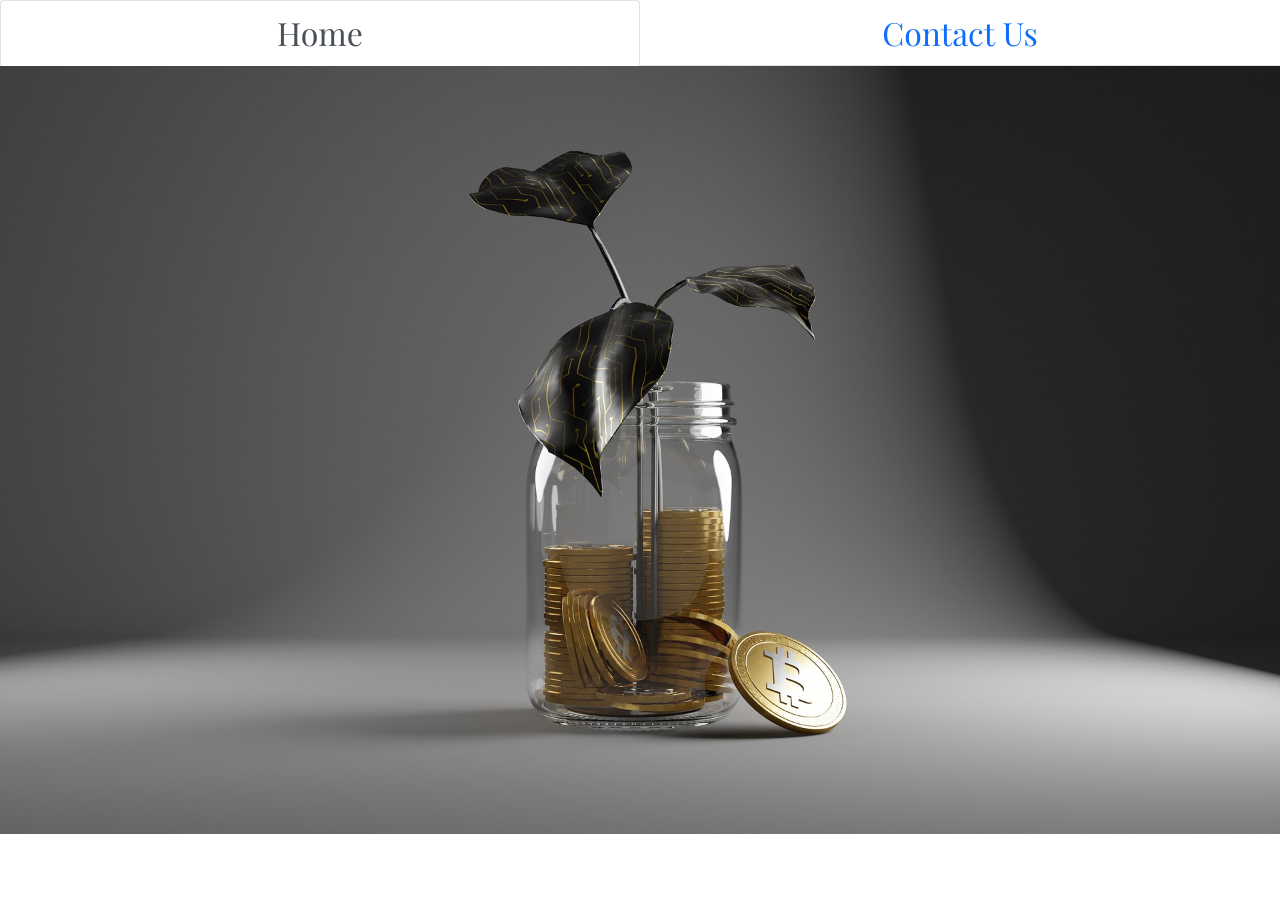
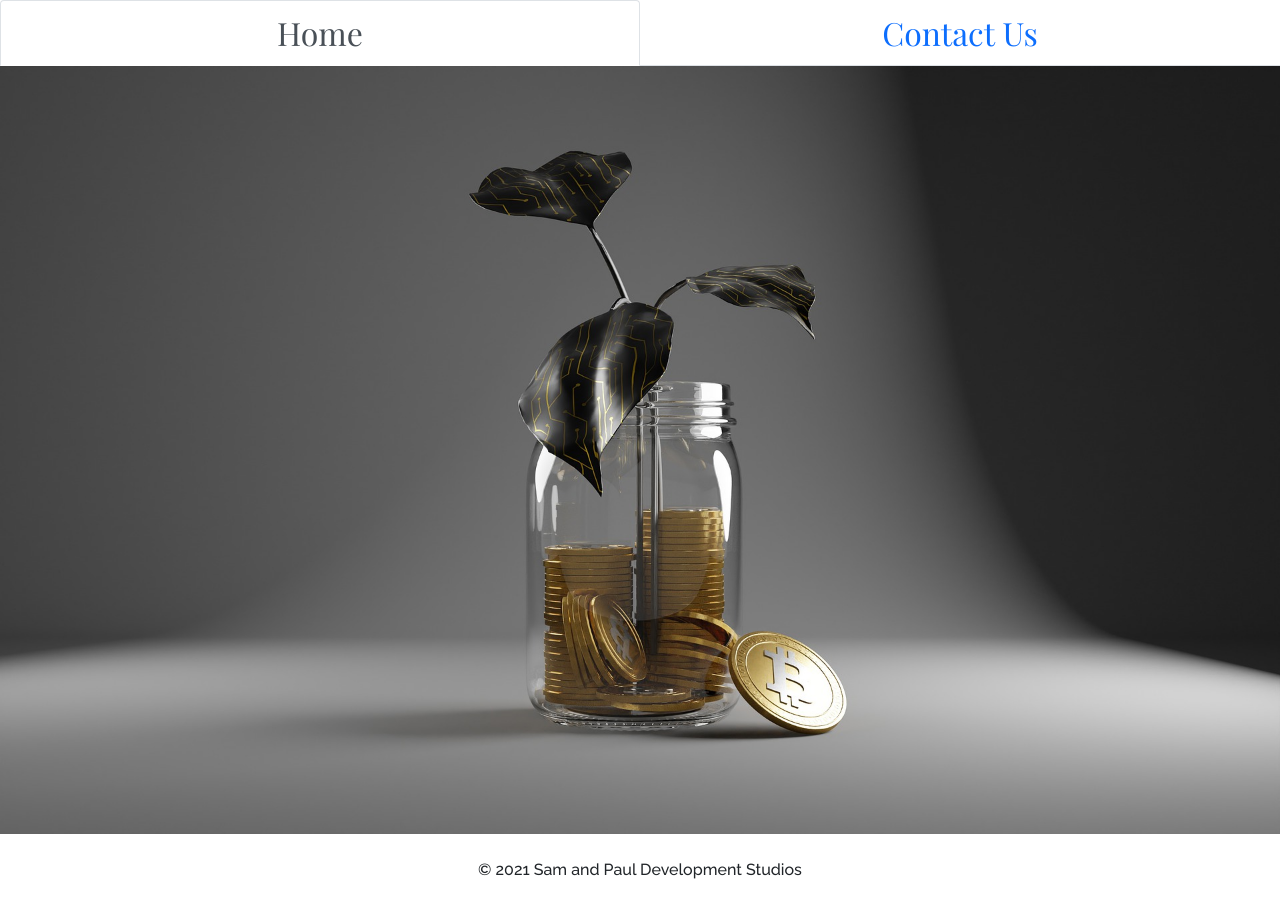
Before and after one commit to Sam-Archie/crypto-market-react, a React (Create React App) app: page / in a window 1280 px wide. Shown: the top 916 px of the page. Before the commit the page ends 834 px from the top, so only its background shows below. Built offline with nearby package versions, Linux system fonts and the light colour scheme.

Commit message:
Added footer

```diff
--- a/src/App.js
+++ b/src/App.js
@@ -1,13 +1,15 @@
 import './styles/main.scss';
 import { Fragment } from 'react';
 import NavBar from './components/header/NavBar';
-import Hero from "./components/hero/Hero"
+import Hero from "./components/hero/Hero";
+import Footer from './components/footer/Footer';
 
 const App = () => {
   return (
     <Fragment>
       <NavBar />
       <Hero />
+      <Footer />
     </Fragment>
   )
 }
--- /dev/null
+++ b/src/components/footer/Footer.js
@@ -0,0 +1,12 @@
+import React from 'react';
+
+const Footer = () => {
+    return (
+        <div className="footer">
+            <p className="paragraph_text paragraph_text--small text-center pt-4 pb-4">&copy; 2021 Sam and Paul Development Studios</p>
+        </div>
+
+    );
+};
+
+export default Footer;
```
